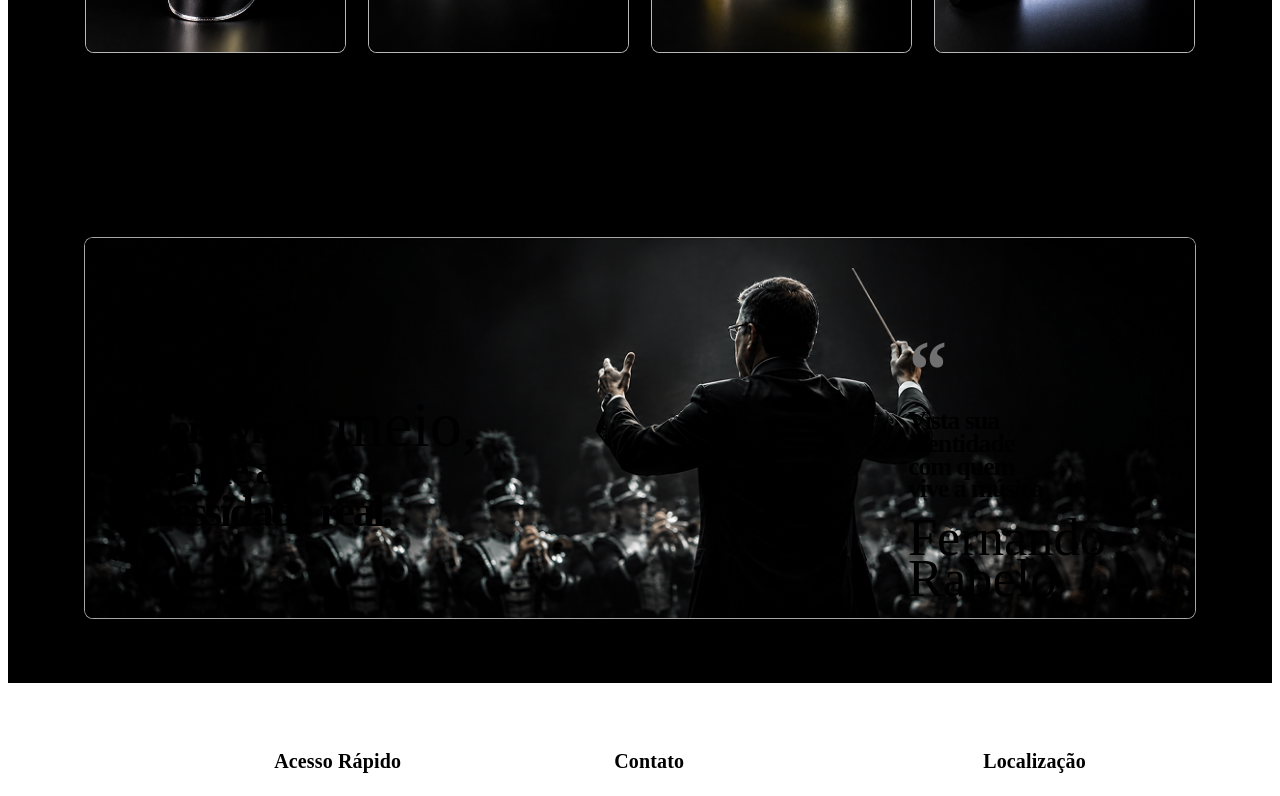
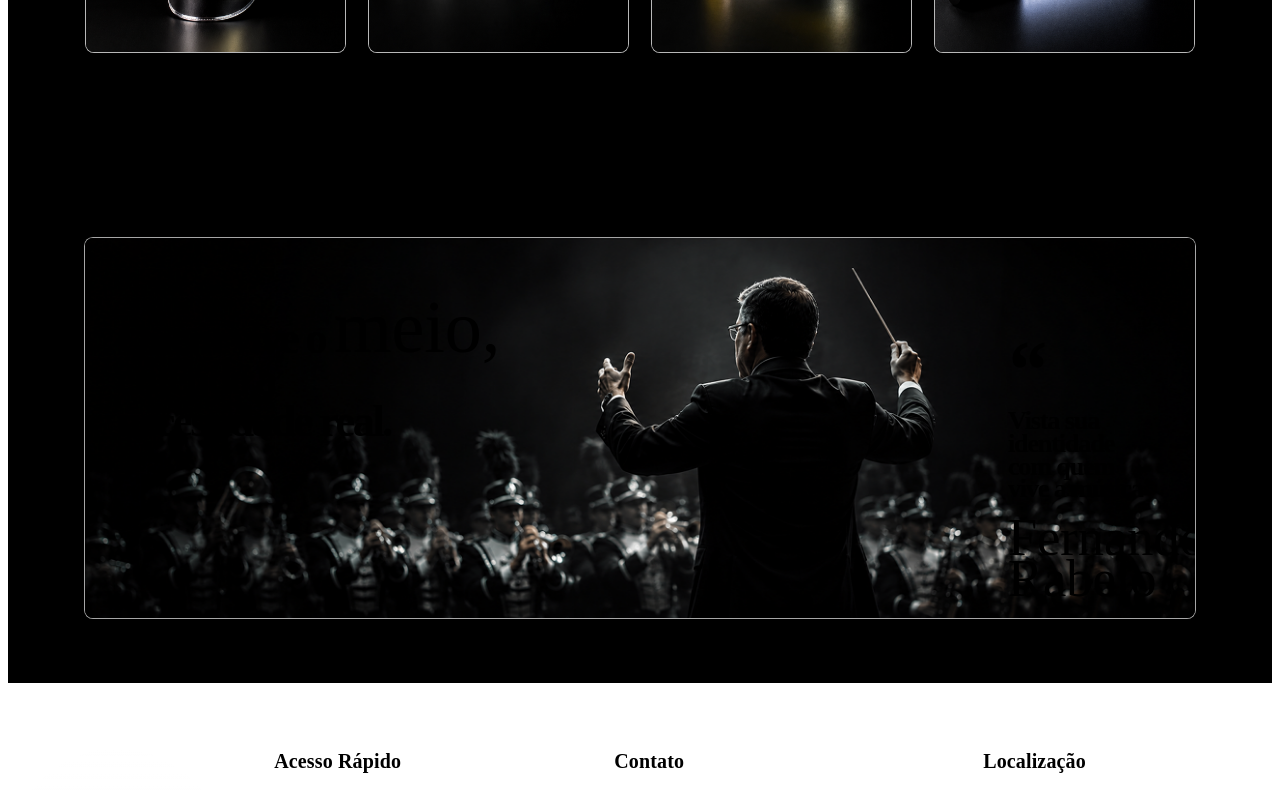
Before and after one commit to leobrasil777-lang/FeraProart-Website, a React (Vite) app: page /idealizador in a window 1280 px wide. Shown: the part 3178-3974 px from the top of the page. Built offline with nearby package versions, Linux system fonts and the light colour scheme; the HTML template or start-up script is replaced by a standard one.

Commit message:
ajusta detalhes visuais da pagina idealizador

```diff
--- a/src/pages/Idealizador/sections/IdealizadorInnovationsSection/IdealizadorInnovationsSection.css
+++ b/src/pages/Idealizador/sections/IdealizadorInnovationsSection/IdealizadorInnovationsSection.css
@@ -33,7 +33,7 @@
   font-weight: 400;
   letter-spacing: 0;
   line-height: 0.72;
-  transform: translateY(0.03em);
+  transform: translateY(-0.01em);
   vertical-align: baseline;
 }
 
--- a/src/pages/Idealizador/sections/IdealizadorMaestroQuoteSection/IdealizadorMaestroQuoteSection.css
+++ b/src/pages/Idealizador/sections/IdealizadorMaestroQuoteSection/IdealizadorMaestroQuoteSection.css
@@ -46,6 +46,8 @@
   font-weight: 700;
   letter-spacing: -0.055em;
   line-height: 0.94;
+  transform: translateY(-90px);
+
 }
 
 .idealizador-maestro-quote__title-line {
@@ -57,11 +59,11 @@
   display: inline-block;
   color: var(--color-white);
   font-family: var(--font-highlight);
-  font-size: clamp(42px, 5vw, 66px);
+  font-size: clamp(48px, 8vw, 74px);
   font-weight: 400;
   letter-spacing: 0;
   line-height: 0;
-  transform: translateY(0.05em);
+  transform: translateY(-0.02em);
   vertical-align: baseline;
 }
 
@@ -70,12 +72,13 @@
   margin: 0;
   grid-column: 3;
   color: var(--color-white);
+  transform: translateX(100px);
 }
 
 .idealizador-maestro-quote__quote-mark {
   display: block;
   height: clamp(44px, 5.6vw, 70px);
-  color: #707070;
+  color: var(--color-white);
   font-family: Georgia, 'Times New Roman', serif;
   font-size: clamp(72px, 6.4vw, 84px);
   font-weight: 700;
--- a/src/pages/Idealizador/sections/IdealizadorOriginSection/IdealizadorOriginSection.css
+++ b/src/pages/Idealizador/sections/IdealizadorOriginSection/IdealizadorOriginSection.css
@@ -81,9 +81,9 @@
 
 .idealizador-origin__conclusion {
   max-width: 100%;
-  margin: clamp(24px, 2.1vw, 28px) 0 0;
+  margin: clamp(14px, 2.1vw, 28px) 0 0;
   color: #000;
-  font-size: clamp(21px, 2vw, 26px);
+  font-size: clamp(16px, 1.9vw, 18px);
   font-weight: 500;
   letter-spacing: -0.035em;
   line-height: 1.52;
```
